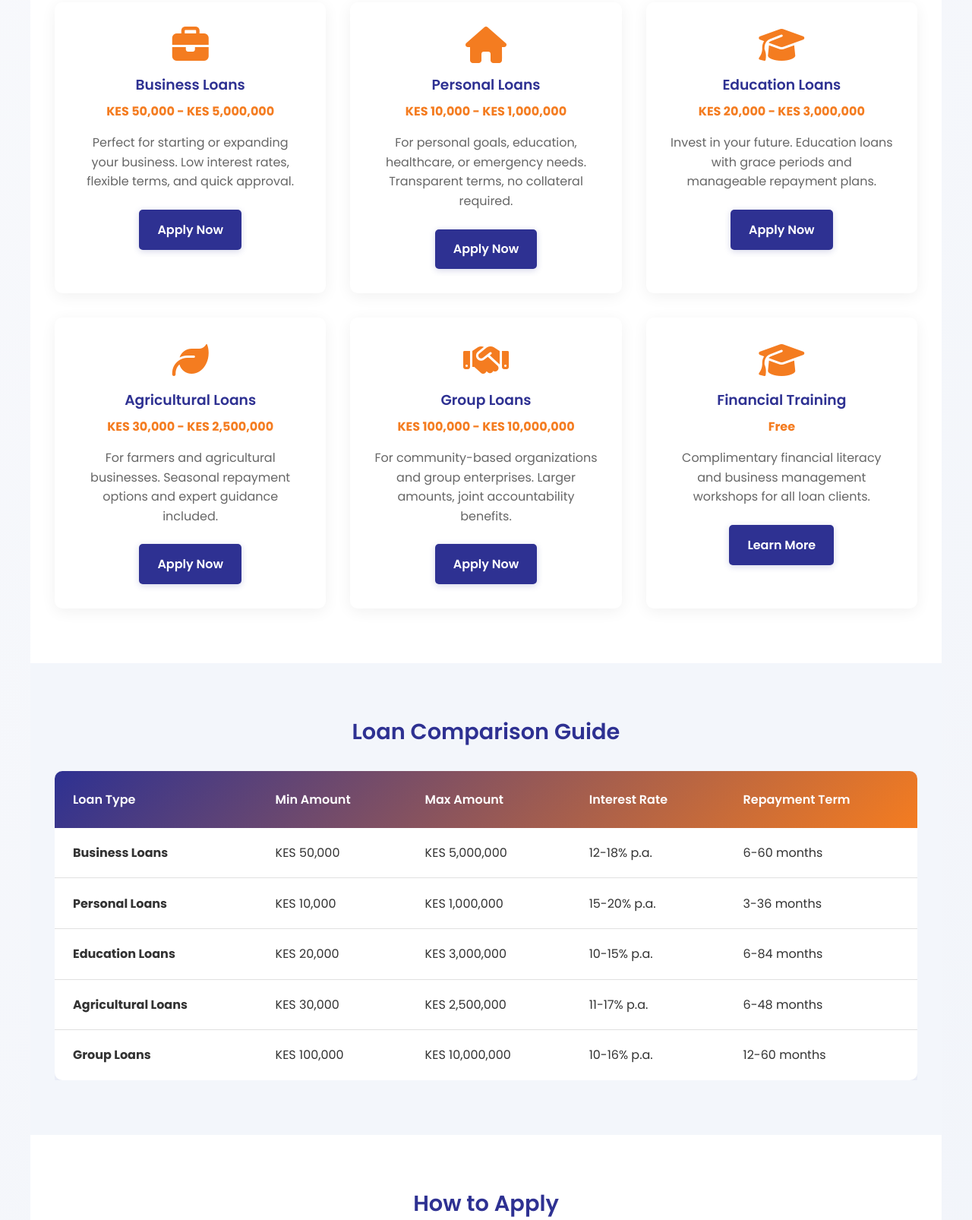
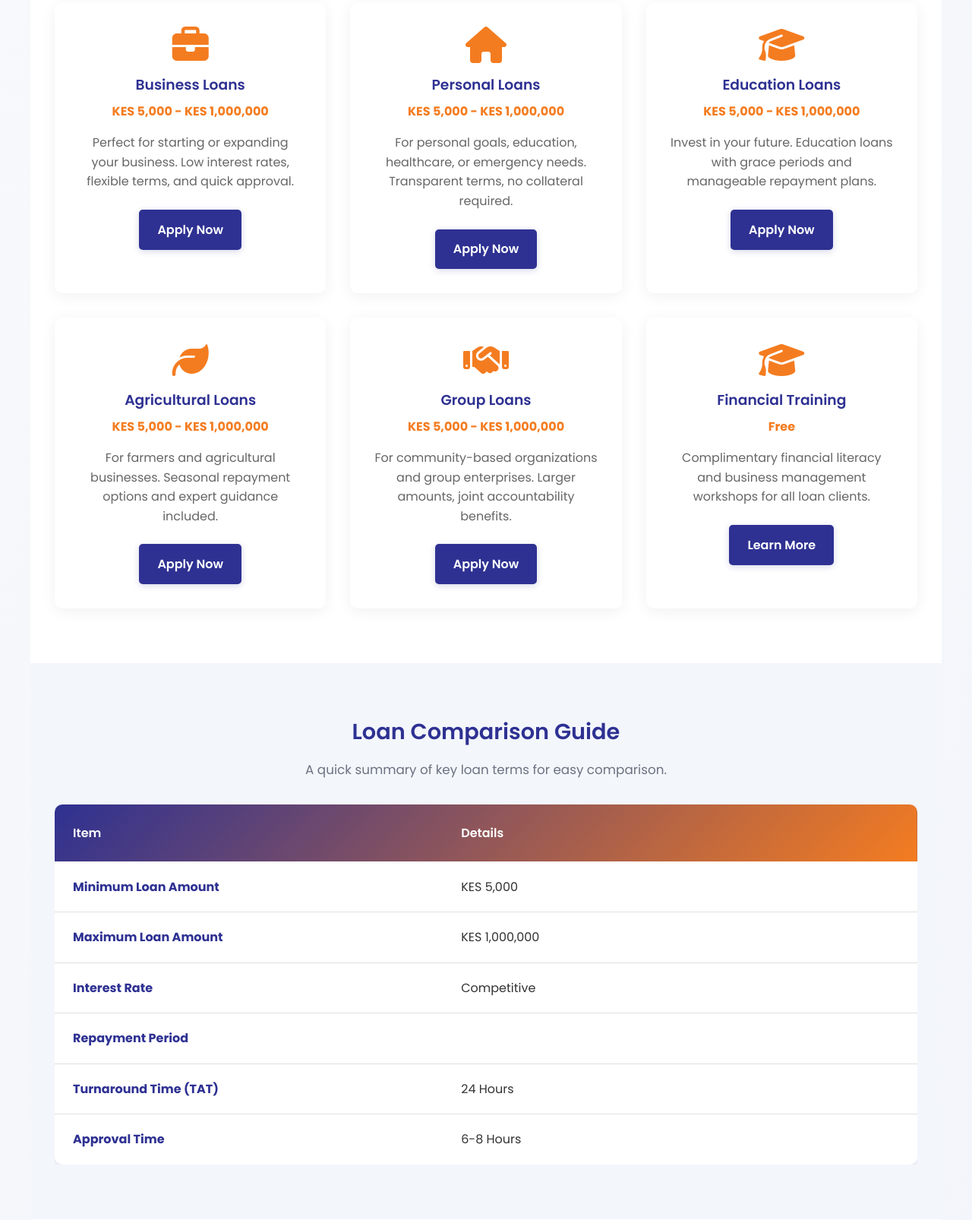
Before and after one commit to E-Thiira/weito-ventures-website, a website: page services.html in a window 1280 px wide. Shown: the part 520-2126 px from the top of the page at 76% size. Drawn offline with Linux system fonts and the light colour scheme.

Commit message:
Refine testimonials hierarchy and loan guide readability

```diff
--- a/css/style.css
+++ b/css/style.css
@@ -515,6 +515,8 @@ footer,
   font-style: italic;
   color: #555;
   margin-bottom: 1rem;
+  line-height: 1.7;
+  font-size: 0.98rem;
 }
 
 .testimonial-author {
@@ -981,6 +983,13 @@ footer,
   padding: 1.2rem 1.5rem;
   border-bottom: 1px solid #e0e0e0;
   color: #333;
+  vertical-align: top;
+}
+
+.loan-table td:first-child {
+  width: 45%;
+  color: #2e3192;
+  font-weight: 600;
 }
 
 .loan-table tbody tr:hover {
--- a/services.html
+++ b/services.html
@@ -44,7 +44,7 @@
         <div class="service-card">
           <i class="fas fa-briefcase"></i>
           <h3>Business Loans</h3>
-          <p><strong>KES 50,000 - KES 5,000,000</strong></p>
+          <p><strong>KES 5,000 - KES 1,000,000</strong></p>
           <p>
             Perfect for starting or expanding your business. Low interest rates,
             flexible terms, and quick approval.
@@ -55,7 +55,7 @@
         <div class="service-card">
           <i class="fas fa-home"></i>
           <h3>Personal Loans</h3>
-          <p><strong>KES 10,000 - KES 1,000,000</strong></p>
+          <p><strong>KES 5,000 - KES 1,000,000</strong></p>
           <p>
             For personal goals, education, healthcare, or emergency needs.
             Transparent terms, no collateral required.
@@ -66,7 +66,7 @@
         <div class="service-card">
           <i class="fas fa-graduation-cap"></i>
           <h3>Education Loans</h3>
-          <p><strong>KES 20,000 - KES 3,000,000</strong></p>
+          <p><strong>KES 5,000 - KES 1,000,000</strong></p>
           <p>
             Invest in your future. Education loans with grace periods and
             manageable repayment plans.
@@ -77,7 +77,7 @@
         <div class="service-card">
           <i class="fas fa-leaf"></i>
           <h3>Agricultural Loans</h3>
-          <p><strong>KES 30,000 - KES 2,500,000</strong></p>
+          <p><strong>KES 5,000 - KES 1,000,000</strong></p>
           <p>
             For farmers and agricultural businesses. Seasonal repayment options
             and expert guidance included.
@@ -88,7 +88,7 @@
         <div class="service-card">
           <i class="fas fa-handshake"></i>
           <h3>Group Loans</h3>
-          <p><strong>KES 100,000 - KES 10,000,000</strong></p>
+          <p><strong>KES 5,000 - KES 1,000,000</strong></p>
           <p>
             For community-based organizations and group enterprises. Larger
             amounts, joint accountability benefits.
@@ -112,52 +112,41 @@
     <!-- LOAN COMPARISON TABLE -->
     <section class="section section-soft">
       <h2>Loan Comparison Guide</h2>
+      <p class="section-intro">
+        A quick summary of key loan terms for easy comparison.
+      </p>
       <div class="table-container">
         <table class="loan-table">
           <thead>
             <tr>
-              <th>Loan Type</th>
-              <th>Min Amount</th>
-              <th>Max Amount</th>
-              <th>Interest Rate</th>
-              <th>Repayment Term</th>
+              <th>Item</th>
+              <th>Details</th>
             </tr>
           </thead>
           <tbody>
             <tr>
-              <td><strong>Business Loans</strong></td>
-              <td>KES 50,000</td>
-              <td>KES 5,000,000</td>
-              <td>12-18% p.a.</td>
-              <td>6-60 months</td>
+              <td><strong>Minimum Loan Amount</strong></td>
+              <td>KES 5,000</td>
             </tr>
             <tr>
-              <td><strong>Personal Loans</strong></td>
-              <td>KES 10,000</td>
+              <td><strong>Maximum Loan Amount</strong></td>
               <td>KES 1,000,000</td>
-              <td>15-20% p.a.</td>
-              <td>3-36 months</td>
             </tr>
             <tr>
-              <td><strong>Education Loans</strong></td>
-              <td>KES 20,000</td>
-              <td>KES 3,000,000</td>
-              <td>10-15% p.a.</td>
-              <td>6-84 months</td>
+              <td><strong>Interest Rate</strong></td>
+              <td>Competitive</td>
             </tr>
             <tr>
-              <td><strong>Agricultural Loans</strong></td>
-              <td>KES 30,000</td>
-              <td>KES 2,500,000</td>
-              <td>11-17% p.a.</td>
-              <td>6-48 months</td>
+              <td><strong>Repayment Period</strong></td>
+              <td></td>
             </tr>
             <tr>
-              <td><strong>Group Loans</strong></td>
-              <td>KES 100,000</td>
-              <td>KES 10,000,000</td>
-              <td>10-16% p.a.</td>
-              <td>12-60 months</td>
+              <td><strong>Turnaround Time (TAT)</strong></td>
+              <td>24 Hours</td>
+            </tr>
+            <tr>
+              <td><strong>Approval Time</strong></td>
+              <td>6-8 Hours</td>
             </tr>
           </tbody>
         </table>
@@ -348,6 +337,39 @@
       </div>
     </section>
 
+    <!-- TESTIMONIALS -->
+    <section class="section section-light">
+      <h2>What Our Clients Say</h2>
+      <p class="section-intro">
+        Hadithi halisi kutoka kwa wateja wetu kote Kenya.
+      </p>
+      <div class="testimonials-grid">
+        <div class="testimonial-card">
+          <div class="testimonial-avatar">NM</div>
+          <p class="testimonial-text">
+            "Nilipata mkopo wangu haraka sana na masharti yalikuwa wazi. Weito Ventures walinisaidia kukuza biashara yangu."
+          </p>
+          <p class="testimonial-author">— Njeri M.</p>
+        </div>
+
+        <div class="testimonial-card">
+          <div class="testimonial-avatar">PK</div>
+          <p class="testimonial-text">
+            "Huduma yao ni ya haraka na ya kuaminika. Ndani ya masaa machache nilikuwa nimepata majibu."
+          </p>
+          <p class="testimonial-author">— Peter K.</p>
+        </div>
+
+        <div class="testimonial-card">
+          <div class="testimonial-avatar">AW</div>
+          <p class="testimonial-text">
+            "Nimekuwa nikifanya kazi na Weito Ventures kwa muda sasa na nawashukuru kwa msaada wao wa kifedha."
+          </p>
+          <p class="testimonial-author">— Amina W.</p>
+        </div>
+      </div>
+    </section>
+
     <footer class="footer">
       <div class="footer-container">
         <div class="footer-brand">
```
Also changed, not shown: about.html (+34 -1 lines), accounts.html (+33 -0 lines), contact.html (+11 -11 lines), index.html (+36 -22 lines).
